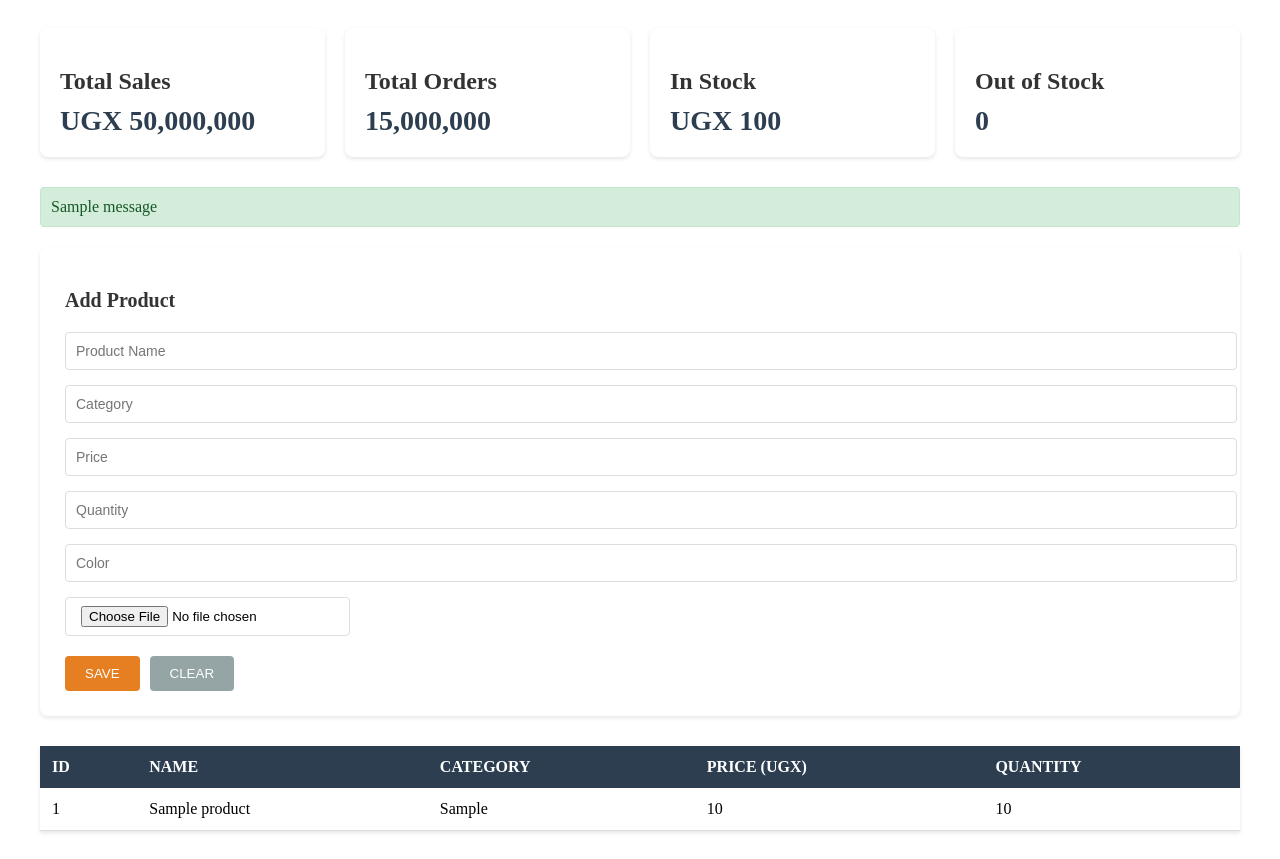
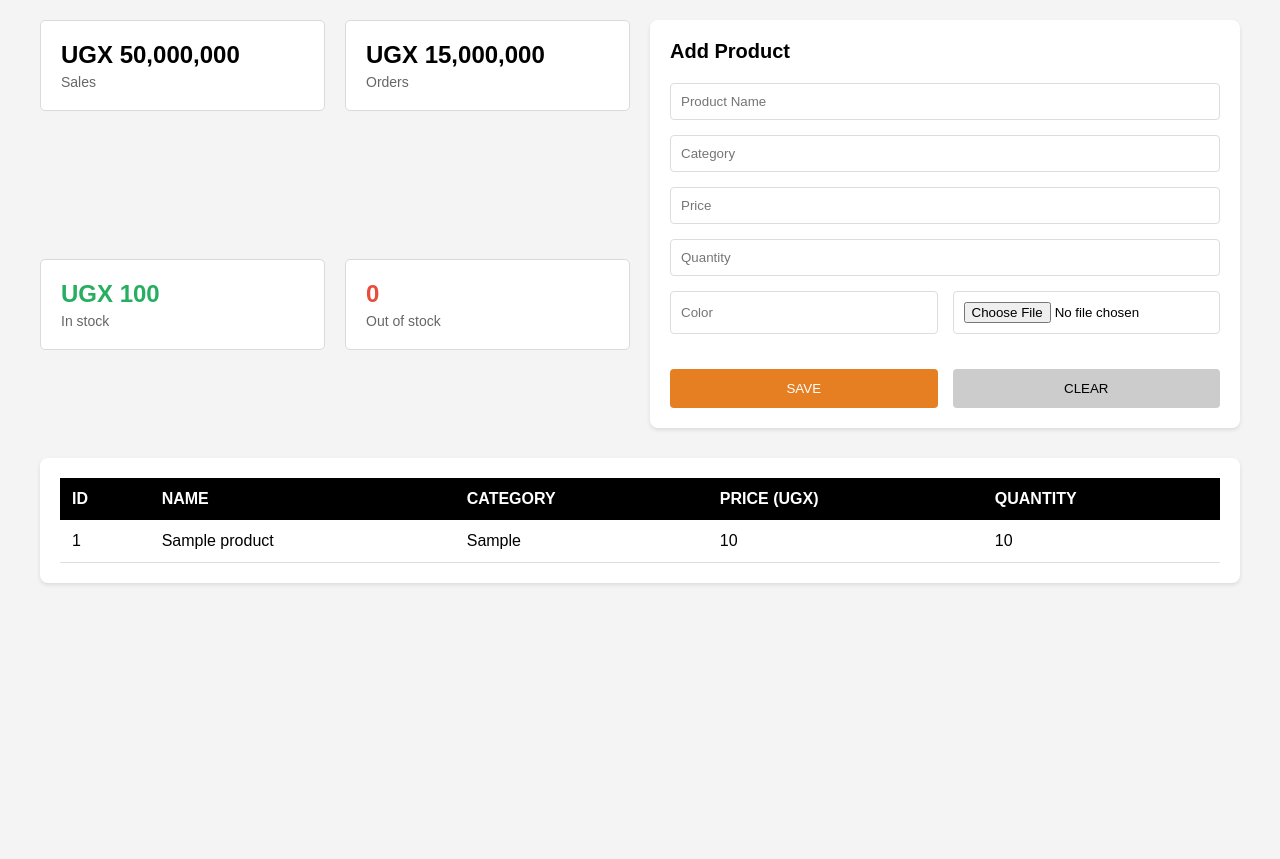
Before and after one commit to tech-refactory/CSE-25-02-ST-ASSESSMENT, a Django app: page /index/ in a window 1280 px wide. After the commit the page ends 585 px from the top, so only its background shows below. Run offline with Django 5.2, Linux system fonts and the light colour scheme; tables that the repository leaves empty hold one stand-in row (values such as "Sample post"); one stand-in notice (Sample message) is shown.

Commit message:
Added some more css

```diff
--- a/lauryn_hope_tuhaise/e_commerce_project/e_commerce/static/style.css
+++ b/lauryn_hope_tuhaise/e_commerce_project/e_commerce/static/style.css
@@ -1,113 +1,127 @@
-/* Main Container */
+body {
+    background-color: #f4f4f4;
+    margin: 0;
+    padding: 20px;
+    font-family: Arial, sans-serif;
+}
+
 .container {
-    padding: 20px;
     max-width: 1200px;
     margin: 0 auto;
 }
 
-/* Statistics Cards */
-.stats-container {
+.dashboard-layout {
     display: grid;
-    grid-template-columns: repeat(auto-fit, minmax(250px, 1fr));
+    grid-template-columns: 1fr 1fr;
     gap: 20px;
     margin-bottom: 30px;
 }
 
+/* Stats Section */
+.stats-section {
+    display: flex;
+    flex-direction: column;
+    gap: 20px;
+}
+
+.stats-row {
+    display: grid;
+    grid-template-columns: 1fr 1fr;
+    gap: 20px;
+}
+
 .stats-card {
+    background: white;
+    padding: 20px;
+
+    border: 1px solid #dcd9d9;
+    border-radius: 5px;
+}
+
+.stats-value {
+    font-size: 24px;
+    font-weight: bold;
+    margin-bottom: 5px;
+}
+
+.stats-label {
+    color: #666;
+    font-size: 14px;
+}
+
+/* Form Section */
+.form-section {
     background: white;
     padding: 20px;
     border-radius: 8px;
     box-shadow: 0 2px 4px rgba(0,0,0,0.1);
 }
 
-.stats-card h2 {
-    font-size: 24px;
-    color: #333;
-    margin-bottom: 10px;
-}
-
-.stats-value {
-    font-size: 28px;
-    font-weight: bold;
-    color: #2c3e50;
-}
-
-/* Product Form */
-.product-form {
-    background: white;
-    padding: 25px;
-    border-radius: 8px;
-    box-shadow: 0 2px 4px rgba(0,0,0,0.1);
-    margin-bottom: 30px;
-}
-
 .product-form h2 {
-    color: #333;
+    margin-top: 0;
     margin-bottom: 20px;
     font-size: 20px;
 }
 
-.form-group {
+.product-form input {
+    width: 100%;
+    padding: 10px;
     margin-bottom: 15px;
+    border: 1px solid #ddd;
+    border-radius: 4px;
+    box-sizing: border-box;
 }
 
-input[type="text"],
-input[type="number"],
-select {
-    width: 100%;
-    padding: 10px;
-    border: 1px solid #ddd;
-    border-radius: 4px;
-    font-size: 14px;
+.form-row {
+    display: grid;
+    grid-template-columns: 1fr 1fr;
+    gap: 15px;
 }
 
 .button-group {
-    display: flex;
-    gap: 10px;
+    display: grid;
+    grid-template-columns: 1fr 1fr;
+    gap: 15px;
     margin-top: 20px;
 }
 
 .save-btn {
     background: #e67e22;
     color: white;
-    padding: 10px 20px;
     border: none;
+    padding: 12px;
     border-radius: 4px;
     cursor: pointer;
-    transition: background 0.3s;
 }
 
 .clear-btn {
-    background: #95a5a6;
-    color: white;
-    padding: 10px 20px;
+    background: #ccc;
+    color: black;
     border: none;
+    padding: 12px;
     border-radius: 4px;
     cursor: pointer;
-    transition: background 0.3s;
 }
 
-.save-btn:hover {
-    background: #d35400;
+/* Table Styles */
+.table-container {
+    background: white;
+    padding: 20px;
+    border-radius: 8px;
+    box-shadow: 0 2px 4px rgba(0,0,0,0.1);
+    overflow-x: auto;
 }
 
-.clear-btn:hover {
-    background: #7f8c8d;
-}
-
-/* Product Table */
 .product-table {
     width: 100%;
     border-collapse: collapse;
-    background: white;
-    box-shadow: 0 2px 4px rgba(0,0,0,0.1);
 }
 
 .product-table th {
-    background: #2c3e50;
+    background: #000;
     color: white;
+    text-align: left;
     padding: 12px;
-    text-align: left;
 }
 
 .product-table td {
@@ -115,76 +129,26 @@ select {
     border-bottom: 1px solid #ddd;
 }
 
-.product-table tr:hover {
-    background: #f8f9fa;
+/* Stats Colors */
+.in-stock .stats-value {
+    color: #27ae60;
 }
 
-/* Stock Status */
-.in-stock {
-    color: #27ae60;
-    font-weight: bold;
-}
-
-.out-of-stock {
+.out-of-stock .stats-value {
     color: #e74c3c;
-    font-weight: bold;
 }
 
 /* Responsive Design */
 @media (max-width: 768px) {
-    .stats-container {
+    .dashboard-layout {
         grid-template-columns: 1fr;
     }
 
-    .product-table {
-        display: block;
-        overflow-x: auto;
+    .stats-row {
+        grid-template-columns: 1fr;
     }
 
-    .button-group {
-        flex-direction: column;
-    }
-
-    .save-btn,
-    .clear-btn {
-        width: 100%;
+    .form-row {
+        grid-template-columns: 1fr;
     }
 }
-
-/* Messages */
-.messages {
-    list-style: none;
-    padding: 0;
-    margin-bottom: 20px;
-}
-
-.message {
-    padding: 10px;
-    margin-bottom: 10px;
-    border-radius: 4px;
-}
-
-.success {
-    background: #d4edda;
-    color: #155724;
-    border: 1px solid #c3e6cb;
-}
-
-.error {
-    background: #f8d7da;
-    color: #721c24;
-    border: 1px solid #f5c6cb;
-}
-
-/* File Upload */
-.upload-btn {
-    background: #fff;
-    border: 1px solid #ddd;
-    padding: 8px 15px;
-    border-radius: 4px;
-    cursor: pointer;
-}
-
-.upload-btn:hover {
-    background: #f8f9fa;
-}
--- a/lauryn_hope_tuhaise/e_commerce_project/e_commerce/templates/index.html
+++ b/lauryn_hope_tuhaise/e_commerce_project/e_commerce/templates/index.html
@@ -12,63 +12,44 @@
 </head>
 <body>
     <div class="container">
-
-        <div class="row">
-            <div class="col-6">
-
-                <div class="stats-container">
-                    <div class="stats-card">
-                        <h2>Total Sales</h2>
+        <div class="dashboard-layout">
+            <!-- Left Side - Stats Cards -->
+            <div class="stats-section">
+                <div class="stats-row">
+                    <div class="stats-card sales">
                         <div class="stats-value">UGX {{ total_sales|intcomma }}</div>
+                        <div class="stats-label">Sales</div>
                     </div>
-                    <div class="stats-card">
-                        <h2>Total Orders</h2>
-                        <div class="stats-value">{{ total_orders|intcomma }}</div>
+                    <div class="stats-card orders">
+                        <div class="stats-value">UGX {{ total_orders|intcomma }}</div>
+                        <div class="stats-label">Orders</div>
                     </div>
-                    <div class="stats-card">
-                        <h2>In Stock</h2>
+                </div>
+                <br><br><br><br><br><br>
+                <div class="stats-row">
+                    <div class="stats-card in-stock">
                         <div class="stats-value">UGX {{ in_stock|intcomma }}</div>
+                        <div class="stats-label">In stock</div>
                     </div>
-                    <div class="stats-card">
-                        <h2>Out of Stock</h2>
+                    <div class="stats-card out-of-stock">
                         <div class="stats-value">{{ out_of_stock }}</div>
+                        <div class="stats-label">Out of stock</div>
+                    </div>
                 </div>
             </div>
 
-            </div>
-
-             <!-- Messages -->
-        {% if messages %}
-        <ul class="messages">
-            {% for message in messages %}
-            <li class="message {% if message.tags %}{{ message.tags }}{% endif %}">
-                {{ message }}
-            </li>
-            {% endfor %}
-        </ul>
-        {% endif %}
-
-            <div class="col-6">
+            <!-- Right Side - Form -->
+            <div class="form-section">
                 <div class="product-form">
                     <h2>Add Product</h2>
                     <form method="POST" enctype="multipart/form-data">
                         {% csrf_token %}
-                        <div class="form-group">
                         <input type="text" name="product_name" placeholder="Product Name" required>
-                        </div>
-                        <div class="form-group">
                         <input type="text" name="category" placeholder="Category" required>
-                        </div>
-                        <div class="form-group">
                         <input type="number" name="price" placeholder="Price" required>
-                        </div>
-                        <div class="form-group">
                         <input type="number" name="quantity" placeholder="Quantity" required>
-                        </div>
-                        <div class="form-group">
+                        <div class="form-row">
                             <input type="text" name="color" placeholder="Color" required>
-                        </div>
-                        <div class="form-group">
                             <input type="file" name="image" class="upload-btn" required>
                         </div>
                         <div class="button-group">
@@ -77,10 +58,10 @@
                         </div>
                     </form>
                 </div>
-
+            </div>
         </div>
 
-
+        <!-- Table Section -->
         <div class="table-container">
             <table class="product-table">
                 <thead>
@@ -101,10 +82,6 @@
                         <td>{{ product.price|intcomma }}</td>
                         <td>{{ product.quantity }}</td>
                     </tr>
-                    {% empty %}
-                    <tr>
-                        <td colspan="5" style="text-align: center;">No products available</td>
-                    </tr>
                     {% endfor %}
                 </tbody>
             </table>
```
Lines whose indentation alone changed are shown as unchanged.
